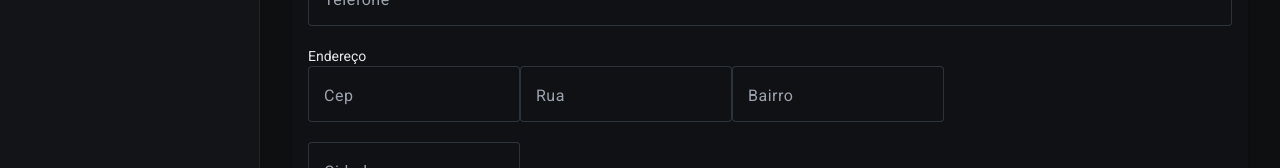
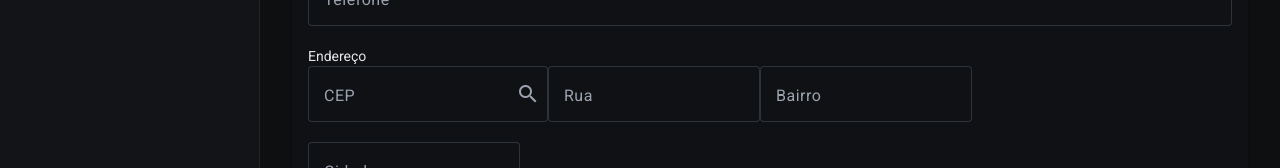
Before and after one commit to rhuan1234/E-COMMERCE_DRONES, an Angular app: page /fornecedores/new in a window 1280 px wide. Shown: the part 370-538 px from the top of the page. Built offline with nearby package versions, Linux system fonts and the light colour scheme; sample sign-in values are in the browser's storage.

Commit message:
feat: adicionado consulta ao cep via api para endereços

```diff
--- /dev/null
+++ b/src/app/core/models/endereco/EnderecoResponse.ts
@@ -0,0 +1,16 @@
+export interface EnderecoResponse {
+  cep?: string;
+  logradouro?: string;
+  complemento?: string;
+  unidade?: string;
+  bairro?: string;
+  localidade?: string;
+  uf?: string;
+  estado?: string;
+  regiao?: string;
+  ibge?: string;
+  gia?: string;
+  ddd?: string;
+  siafi?: string;
+  erro?: boolean | string;
+}
--- a/src/app/core/resolvers/CameraResolver.ts
+++ b/src/app/core/resolvers/CameraResolver.ts
@@ -1,6 +1,6 @@
 import { inject } from "@angular/core";
 import { ResolveFn } from '@angular/router';
-import { Camera } from "../models/Camera";
+import { Camera } from "../models/camera/Camera";
 import { CameraService } from "../services/CameraService";
 
 export const cameraResolver: ResolveFn<Camera> = (route, state) => {
--- /dev/null
+++ b/src/app/core/services/EnderecoService.ts
@@ -0,0 +1,29 @@
+import { HttpClient } from '@angular/common/http';
+import { Injectable } from '@angular/core';
+import { Observable, of } from 'rxjs';
+import { EnderecoResponse } from '../models/endereco/EnderecoResponse';
+
+@Injectable({
+  providedIn: 'root'
+})
+export class EnderecoService {
+  private readonly baseUrl = 'https://viacep.com.br/ws';
+
+  constructor(private http: HttpClient) {}
+
+  buscarCep(cep: string): Observable<EnderecoResponse> {
+    const cepLimpo = cep ? cep.replace(/\D/g, '') : '';
+    if (cepLimpo.length !== 8) {
+      return of({ erro: true } as EnderecoResponse);
+    }
+    return this.http.get<EnderecoResponse>(`${this.baseUrl}/${cepLimpo}/json/`);
+  }
+
+  consultarCep(cep: string): Observable<EnderecoResponse> {
+    return this.buscarCep(cep);
+  }
+
+  findByCep(cep: string): Observable<EnderecoResponse> {
+    return this.buscarCep(cep);
+  }
+}
--- a/src/app/core/services/auth/AuthInterceptor.ts
+++ b/src/app/core/services/auth/AuthInterceptor.ts
@@ -3,8 +3,8 @@ import { HttpHandlerFn, HttpInterceptorFn, HttpRequest } from "@angular/common/h
 export const authInterceptor: HttpInterceptorFn =
     (req: HttpRequest<any>, next: HttpHandlerFn)=> {
 
-        if (req.url.includes('/auth/login')) {
-        return next(req);
+        if (req.url.includes('/auth/login') || req.url.includes('viacep.com.br')) {
+            return next(req);
         }
 
         const token = localStorage.getItem('token');
--- a/src/app/features/admin/components/drone-form/drone-form.ts
+++ b/src/app/features/admin/components/drone-form/drone-form.ts
@@ -18,7 +18,7 @@ import { FornecedorService } from '../../../../core/services/FornecedorService';
 import { ConfirmDialogComponent } from '../../../../shared/components/confirm-dialog/confirm-dialog';
 
 
-import { Camera } from '../../../../core/models/Camera';
+import { Camera } from '../../../../core/models/camera/Camera';
 import { Fornecedor } from '../../../../core/models/fornecedor/FornecedorRequest';
 
 
--- a/src/app/features/admin/components/fornecedor-form/fornecedor-form.html
+++ b/src/app/features/admin/components/fornecedor-form/fornecedor-form.html
@@ -36,8 +36,11 @@
                 <div formGroupName="endereco">
                     <!-- cep -->
                     <mat-form-field appearance="outline" class="full-width-input">
-                        <mat-label>Cep</mat-label>
-                        <input matInput formControlName="cep" placeholder="cep">
+                        <mat-label>CEP</mat-label>
+                        <input matInput formControlName="cep" placeholder="00000-000" (blur)="buscarCep(false)" (keydown.enter)="$event.preventDefault(); buscarCep(true)">
+                        <button mat-icon-button matSuffix type="button" (click)="buscarCep(true)" [disabled]="carregandoCep" aria-label="Consultar CEP" title="Consultar CEP">
+                            <mat-icon>{{ carregandoCep ? 'hourglass_empty' : 'search' }}</mat-icon>
+                        </button>
                     </mat-form-field>
 
                     <!-- rua -->
--- a/src/app/features/admin/components/fornecedor-form/fornecedor-form.ts
+++ b/src/app/features/admin/components/fornecedor-form/fornecedor-form.ts
@@ -12,6 +12,7 @@ import { MatSelectModule } from '@angular/material/select';
 import { MatCheckboxModule } from '@angular/material/checkbox';
 import { FormBuilder, FormGroup, ReactiveFormsModule } from '@angular/forms';
 import { FornecedorService } from '../../../../core/services/FornecedorService';
+import { EnderecoService } from '../../../../core/services/EnderecoService';
 import { MatDialog, MatDialogModule } from '@angular/material/dialog';
 import { ConfirmDialogComponent } from '../../../../shared/components/confirm-dialog/confirm-dialog';
 
@@ -26,10 +27,12 @@ import { ConfirmDialogComponent } from '../../../../shared/components/confirm-di
 export class FornecedorForm implements OnInit {
   readonly form: FormGroup;
   private readonly location = inject(Location);
+  carregandoCep = false;
 
   constructor(
     private fb: FormBuilder,
     private fornecedorService: FornecedorService,
+    private enderecoService: EnderecoService,
     private activatedRoute: ActivatedRoute,
     private snack: MatSnackBar,
     private router: Router,
@@ -63,6 +66,60 @@ export class FornecedorForm implements OnInit {
     if (fornecedor) {
       this.form.patchValue(fornecedor);
     }
+  }
+
+  buscarCep(mostrarAlertaSeVazio: boolean = true): void {
+    const cepControl = this.form.get('endereco.cep');
+    const cep = cepControl?.value;
+
+    if (!cep || !cep.toString().trim()) {
+      if (mostrarAlertaSeVazio) {
+        this.exibirMensagem('Informe o CEP para consulta.');
+      }
+      return;
+    }
+
+    const cleanCep = cep.toString().replace(/\D/g, '');
+    if (cleanCep.length !== 8) {
+      if (mostrarAlertaSeVazio) {
+        this.exibirMensagem('CEP inválido! O CEP deve conter 8 dígitos.');
+      }
+      return;
+    }
+
+    this.carregandoCep = true;
+    this.enderecoService.buscarCep(cleanCep).subscribe({
+      next: (dados) => {
+        this.carregandoCep = false;
+        if (dados.erro === true || dados.erro === 'true') {
+          this.exibirMensagem('CEP não encontrado!');
+          return;
+        }
+
+        this.form.patchValue({
+          endereco: {
+            cep: dados.cep || cleanCep,
+            rua: dados.logradouro || '',
+            bairro: dados.bairro || '',
+            cidade: {
+              nome: dados.localidade || '',
+              estado: {
+                nome: dados.uf || ''
+              }
+            }
+          }
+        });
+      },
+      error: (error) => {
+        this.carregandoCep = false;
+        this.exibirMensagem('Erro ao consultar o CEP no ViaCEP.');
+        console.error('Erro ao consultar o CEP: ', error);
+      }
+    });
+  }
+
+  consultarCep(mostrarAlertaSeVazio: boolean = true): void {
+    this.buscarCep(mostrarAlertaSeVazio);
   }
 
   salvar() {
```
